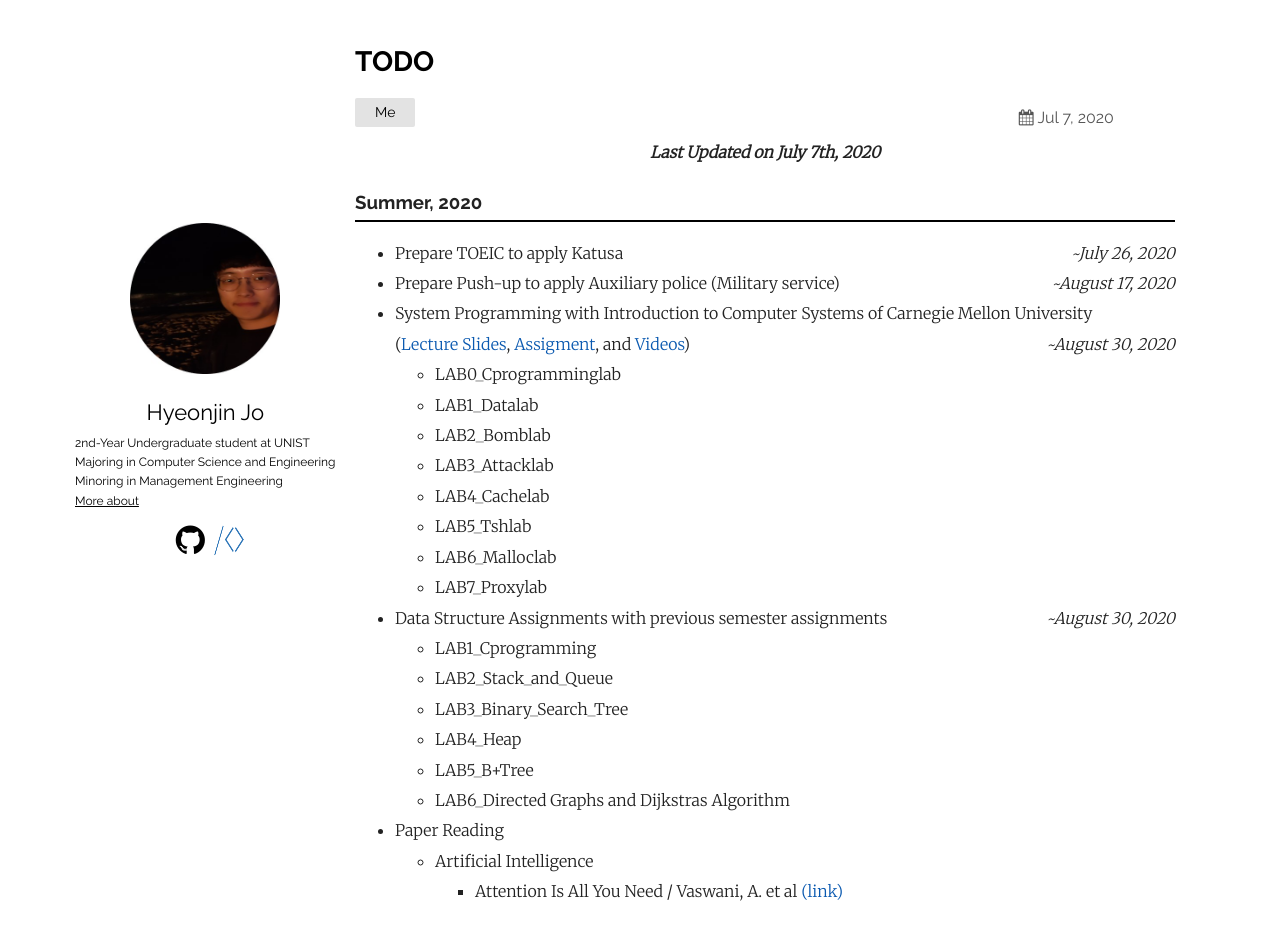
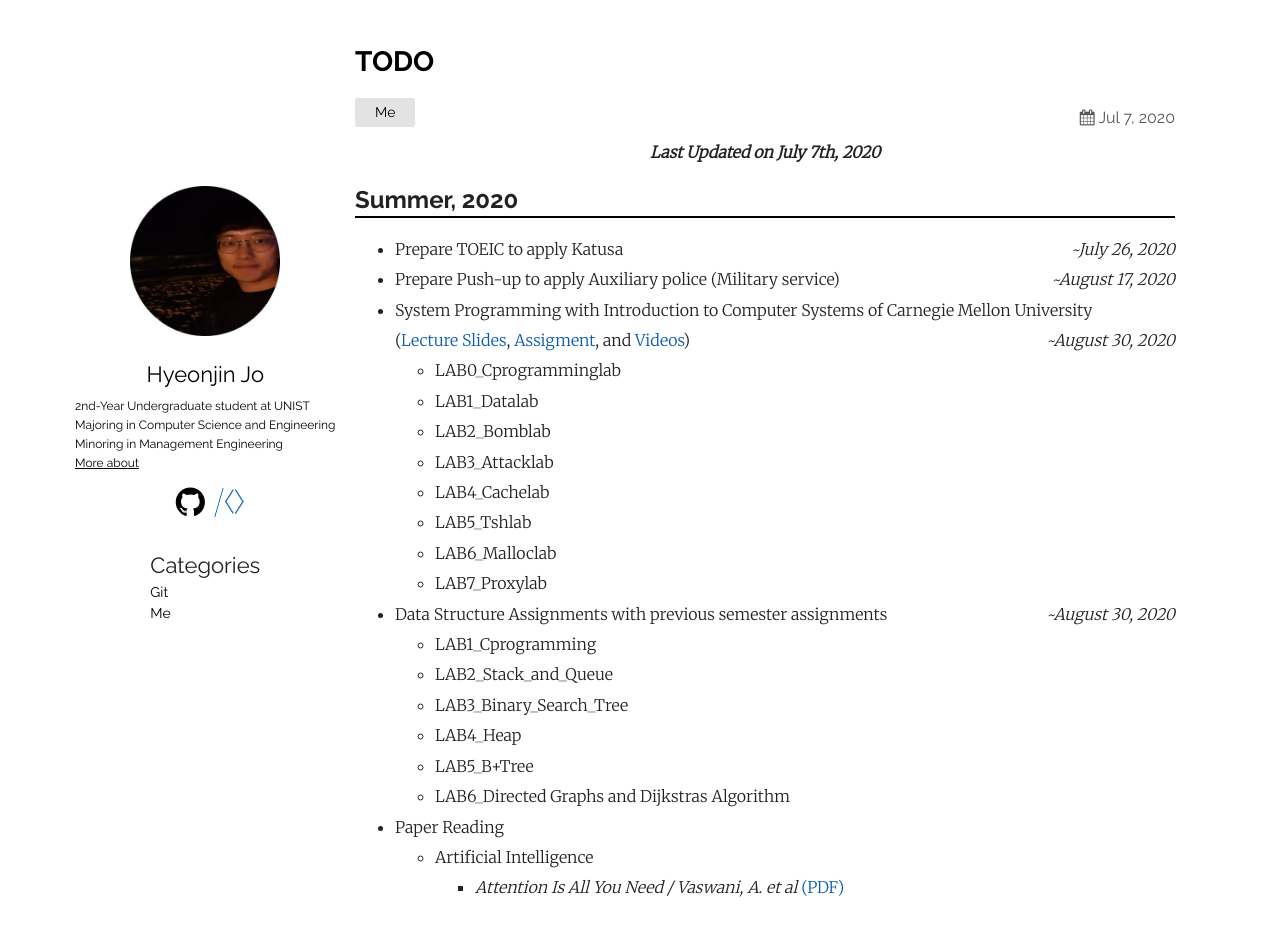
Before and after one commit to thinkin9/thinkin9.github.io, a Jekyll site: the page built from _posts/2020-07-07-TODO.markdown, in a window 1280 px wide and 952 px high. Shown: the top 940 px of the window. Built offline with Jekyll 4.4.1, drawn with Linux system fonts in a browser that asks for light colours.

Commit message:
20200708

```diff
--- a/_config.yml
+++ b/_config.yml
@@ -15,6 +15,7 @@
   date_format: "%b %-d, %Y"
   lupdate_format: "%b %-d, %Y"
   sitemap: true # set to true to generate sitemap.xml content
+  search: true
 
   # generate social links in footer
   social_links:
--- a/_layouts/category.html
+++ b/_layouts/category.html
@@ -1,6 +1,7 @@
 ---
 layout: default
 ---
+<ul class="category-title"><h1>{{page.title}}</h1></ul>
 <ul class="post-list">
     {% assign category = page.category | default: page.title %}
     {% for post in site.categories[category] %}
@@ -14,4 +15,3 @@
     </li>
     {% endfor %}
 </ul>
--->
--- a/_layouts/default.html
+++ b/_layouts/default.html
@@ -1,5 +1,6 @@
 <!DOCTYPE html>
 <html lang="en">
+
 <head>
   <style>
     #mainmargin {
@@ -8,6 +9,7 @@
   </style>
   {%- include head.html -%}
 </head>
+
 <body>
   <main class="container">
     <section class="about">
@@ -20,11 +22,11 @@
         2nd-Year Undergraduate student at UNIST<br>
         Majoring in Computer Science and Engineering<br>
         Minoring in Management Engineering<br>
-          <a class="post-link" href="/introduce/2020/05/05/About-me.html"><u>More about</u></a>
+        <a href="/me/2020/05/05/About-me.html"><u>More about</u></a>
       </p>
       <ul class="social">
         {%- if site.plainwhite.social_links.github -%}
-            <a href="https://github.com/{{ site.plainwhite.social_links.github }}">
+        <a href="https://github.com/{{ site.plainwhite.social_links.github }}" target="_blank">
           <li>
             <i class="icon-github-circled"></i>
           </li>
@@ -37,12 +39,31 @@
           </li>
         </a>
         {%- endif -%}
-            <a href="https://www.acmicpc.net/user/zxzx1825">
+        <a href="https://www.acmicpc.net/user/zxzx1825" target="_blank">
           <li>
             <img src="/assets/baekjoon.png" width="30" height="35">
           </li>
         </a>
       </ul>
+      <div class="site-category">Categories
+        <br>
+        <li><a href="/test/category/Git.html">Git</a>
+          <ul>
+            {% for post in site.categories["Git"] %}
+              <li><a href="{{ site.baseurl| }}{{ post.url| }}">{{ post.title }}</a href="">
+            {% endfor %}
+          </ul>
+        </li>
+        <li><a href="/test/category/Me.html">Me</a>
+          <ul>
+            {% for post in site.categories["Me"] %}
+            <li><a href="{{ site.baseurl| }}{{ post.url| }}">{{ post.title }}</a href="">
+            {% endfor %}
+          </ul>
+        </li>
+      </div>
+
+      <!--
         {%- if site.plainwhite.navigation -%}
           <nav class="navigation">
             <ul>
@@ -54,8 +75,6 @@
             </ul>
           </nav>
         {%- endif -%}
-
-        <!--
         <p>&copy;
           {{ "now" | date: "%Y" }}</p>
         -->
@@ -75,4 +94,5 @@
   </script>
   {%- endif -%}
 </body>
+
 </html>
--- a/_posts/2020-05-05-About-me.markdown
+++ b/_posts/2020-05-05-About-me.markdown
@@ -42,5 +42,5 @@
 ## Honors and Awards
 <hr style="height: 2px; border:none; margin-top: -1em; margin-bottom:0.5em; padding: 0; background:black">
 
-&emsp; **Dean's List**, UNIST <span style="float: right">  *Spring 2019, Fall 2019, Spring 2020* </span>
-&emsp; **Honor Scholarship**, UNIST ($3,000 / semester) <span style="float: right">  *Spring 2019, Fall 2019, Spring 2020* </span>
+&emsp; **Dean's List**, UNIST <span style="float: right">  *Spring 2019, Fall 2019, and Spring 2020* </span>
+&emsp; **Honor Scholarship**, UNIST ($3,000 / semester) <span style="float: right">  *Spring 2019, Fall 2019, and Spring 2020* </span>
--- a/_posts/2020-07-07-TODO.markdown
+++ b/_posts/2020-07-07-TODO.markdown
@@ -7,7 +7,7 @@
 
 <div style="text-align: center"><i><b>Last Updated on July 7th, 2020</b></i></div>
 
-### Summer, 2020
+## Summer, 2020
 <hr style="height: 2px; border:none; margin-top: -1em; margin-bottom:0.5em; padding: 0; background:black">
 
 - Prepare TOEIC to apply Katusa<span style="float: right"> *~July 26, 2020* </span>
@@ -30,4 +30,4 @@
     - LAB6_Directed Graphs and Dijkstras Algorithm
 - Paper Reading
     - Artificial Intelligence
-        - Attention Is All You Need / Vaswani, A. et al [(link)](https://arxiv.org/abs/1706.03762)
+        - *Attention Is All You Need / Vaswani, A. et al* [(PDF)](https://arxiv.org/abs/1706.03762)
--- a/_sass/plain.scss
+++ b/_sass/plain.scss
@@ -32,7 +32,7 @@
 
 a {
   color: #000;
-  transition: color 0.3s;
+  transition: color 0;
   &:hover {
     color: $linkColor;
   }
@@ -181,9 +181,7 @@
   }
 }
 .post-date {
-  margin-right: 10px;
   color: #555;
-  min-width: 150px;
 }
 .post-meta {
   display: flex;
@@ -192,9 +190,6 @@
   @media screen and (max-width: $mobileW) {
     flex-direction: column-reverse;
     align-items: baseline;
-    .post-date {
-      margin-bottom: 16px;
-    }
   }
 }
 .post-link {
@@ -253,3 +248,45 @@
   padding-bottom: 10px;
   font-weight: normal;
 }
+
+.site-category{
+  text-align: left;
+  font-size: 22px;
+  background-color: white;
+  color: #222222;
+  font-weight: normal;
+  margin: 0;
+  padding: 0;
+  display: inline-block;
+  text-decoration: none;
+  line-height: 1.5;
+  li{
+    display: block;
+    margin-right: 10px;
+    font-size: 14px;
+  }
+  li a{
+    text-decoration: none;
+  }
+  li:hover {
+    background-color: white;
+    margin: 0;
+    padding: 0;
+  }
+
+  li ul{
+    text-decoration: none;
+    margin: 0;
+    padding: 0;
+    font-size: 14px;
+    display: none;
+    position: absolute;
+  }
+  li:hover ul{
+    background-color: white;
+    display: inline-block;
+  }
+  li ul a{
+    text-decoration: none;
+  }
+}
```
Also changed, not shown: category/Git.md (added, +4 -0 lines), category/Me.md (added, +4 -0 lines), search.json (added, +20 -0 lines), 1 other file. Lines whose indentation alone changed are shown as unchanged.
